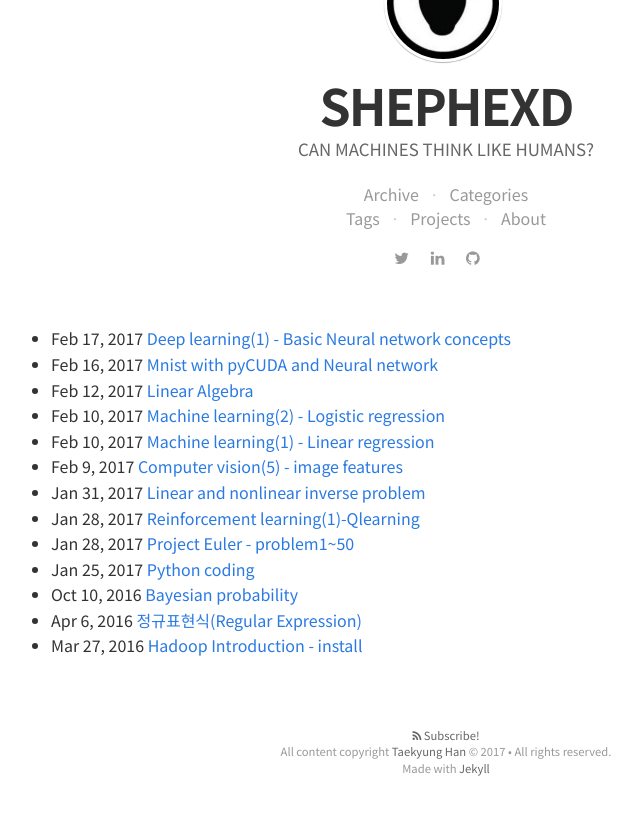
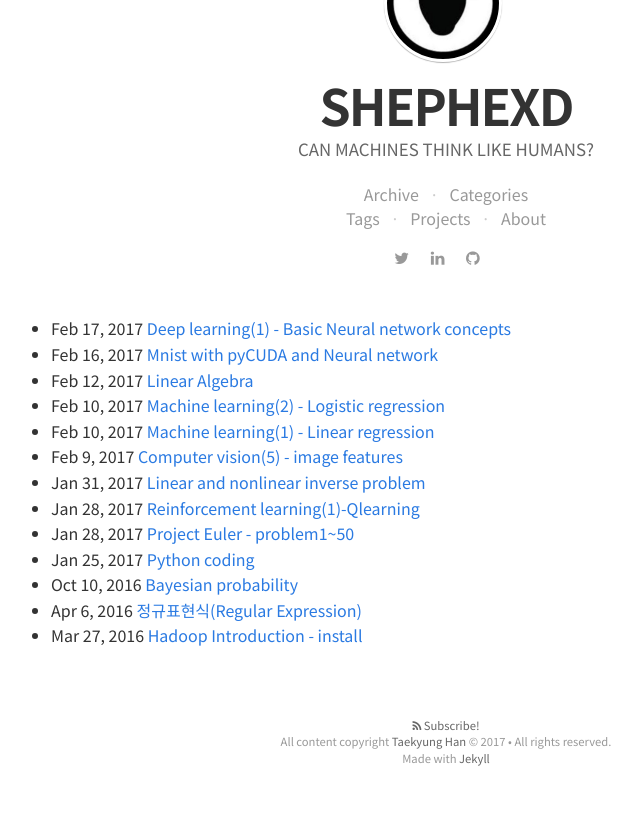
Before and after one commit to Shephexd/shephexd.github.io, a Jekyll site: the page built from archive.html, in a window 1280 px wide. Shown: the part 450-1271 px from the top of the page, without its empty margins (194-835 px from the left). Built offline with Jekyll 4.4.1, drawn with Linux system fonts in a browser that asks for light colours; nearby versions of some CDN libraries; some web fonts are replaced.

Commit message:
layout update

```diff
--- a/_sass/page.scss
+++ b/_sass/page.scss
@@ -1,3 +1,3 @@
-main.content{
-    padding-top: 30px;
+div.collection{
+    padding-top: 20px;
 }
--- a/archive.html
+++ b/archive.html
@@ -6,7 +6,7 @@ permalink: /archive/
 
 
 <div class="page-content">
-
+  <div class="collection" data-name="{{ category | first | escape }}">
     <ul class="posts">
     {% for post in site.posts %}
       <li>
@@ -15,4 +15,5 @@ permalink: /archive/
       </li>
     {% endfor %}
     </ul>
+  </div>
 </div>
```
